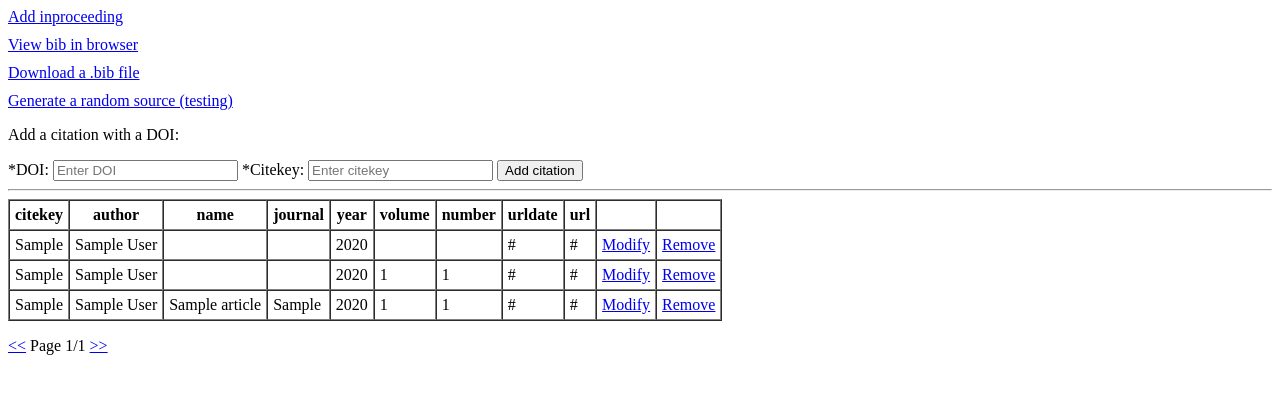
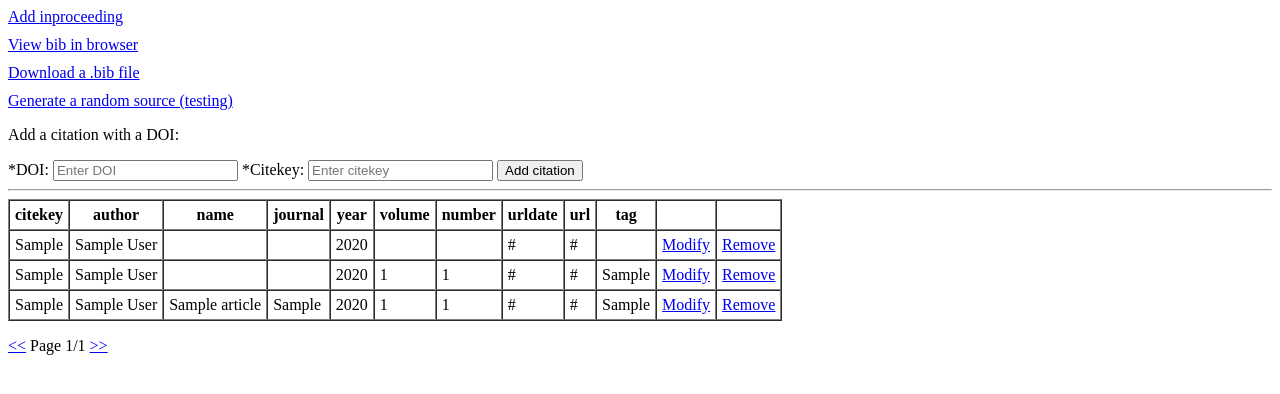
Before and after one commit to alexisvarjo/ohtu-miniprojekti, a Flask app: page / in a window 1280 px wide. Shown: the part 236-630 px from the top of the page. Run offline with Flask 3, Linux system fonts and the light colour scheme; tables that the repository leaves empty hold one stand-in row (values such as "Sample post"); parts of the project's set-up code (start-up, migrations or seed data) failed here and were passed over.

Commit message:
Add the tag-field to articles

```diff
--- a/src/app.py
+++ b/src/app.py
@@ -75,6 +75,7 @@ def index(page=1):
             "number",
             "urldate",
             "url",
+            "tag"
         ],
     )
 
@@ -125,6 +126,7 @@ def try_create_article():
     number = request.form.get("number")
     urldate = request.form.get("urldate")
     url = request.form.get("url")
+    tag = request.form.get("tag")
 
     # Required field validation
     required_fields = {
@@ -143,7 +145,7 @@ def try_create_article():
     try:
         validate_citekey(citekey)
         create_article(
-            citekey, author, year, name, journal, volume, number, urldate, url
+            citekey, author, year, name, journal, volume, number, urldate, url, tag
         )
         flash("Source added successfully")
         return redirect("add_article")
@@ -182,6 +184,7 @@ def modified_article(citekey):
         "number",
         "urldate",
         "url",
+        "tag"
     ]
 
     modified_fields = {field: request.form.get(field) or None for field in fields}
--- a/src/db_helper.py
+++ b/src/db_helper.py
@@ -144,7 +144,8 @@ def get_article(citekey: str):
             volume,
             number,
             urldate,
-            url
+            url,
+            tag
         FROM articles
         WHERE citekey = :citekey
     """)
@@ -176,6 +177,7 @@ def modify_article(citekey: str, new_information: dict):
         "number",
         "urldate",
         "url",
+        "tag"
     }
 
     # Filter out any invalid keys
@@ -220,8 +222,8 @@ def add_test_source():
     """Adds a test source to the database"""
 
     sql = text("""
-    INSERT INTO articles (citekey, author, year, name, journal, volume, number, urldate, url)
-    VALUES (:citekey, :author, :year, :name, :journal, :volume, :number, :urldate, :url)"""
+    INSERT INTO articles (citekey, author, year, name, journal, volume, number, urldate, url, tag)
+    VALUES (:citekey, :author, :year, :name, :journal, :volume, :number, :urldate, :url, :tag)"""
     )
 
     db.session.execute(sql, {
@@ -234,6 +236,7 @@ def add_test_source():
             "number": number_generator(1, 10, 1),
             "urldate": string_generator(),
             "url": string_generator(),
+            "tag": string_generator()
         }
     )
     db.session.commit()
--- a/src/templates/add_article.html
+++ b/src/templates/add_article.html
@@ -68,6 +68,11 @@
         <input type="text" name="url" />
     </div>
 
+    <div class="form-row">
+        <label>tag:</label>
+        <input type="text" name="tag" />
+    </div>
+
     <button type="submit">Create</button>
 
     {% with messages = get_flashed_messages() %} {% if messages %}
--- a/src/templates/add_book.html
+++ b/src/templates/add_book.html
@@ -71,6 +71,11 @@
         <input type="text" name="url" />
     </div>
 
+    <div class="form-row">
+        <label>tag:</label>
+        <input type="text" name="tag" />
+    </div>
+
     <button type="submit">Create</button>
 
     {% with messages = get_flashed_messages() %} {% if messages %}
--- a/src/templates/add_inproceeding.html
+++ b/src/templates/add_inproceeding.html
@@ -81,6 +81,11 @@
         <input type="text" name="url" />
     </div>
 
+    <div class="form-row">
+        <label>tag:</label>
+        <input type="text" name="tag" />
+    </div>
+
     <button type="submit">Create</button>
 
     {% with messages = get_flashed_messages() %} {% if messages %}
--- a/src/templates/edit_article.html
+++ b/src/templates/edit_article.html
@@ -66,6 +66,11 @@
         <input type="text" name="url" value="{{ article['url'] or '' }}" />
     </div>
 
+    <div class="form-row">
+        <label>tag:</label>
+        <input type="text" name="tag" value="{{ article['tag'] or '' }}" />
+    </div>
+
     <button type="submit">Edit</button>
 
      {% with messages = get_flashed_messages() %} {% if messages %}
```
